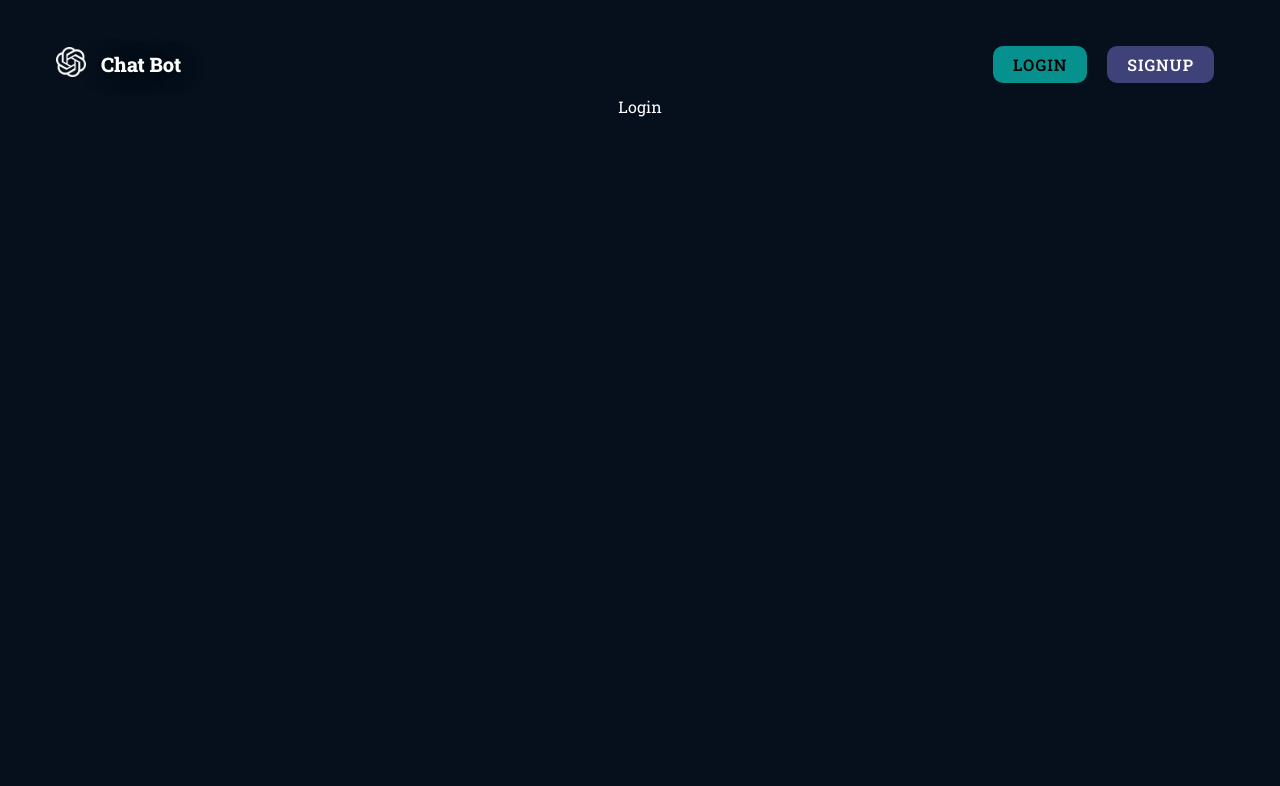
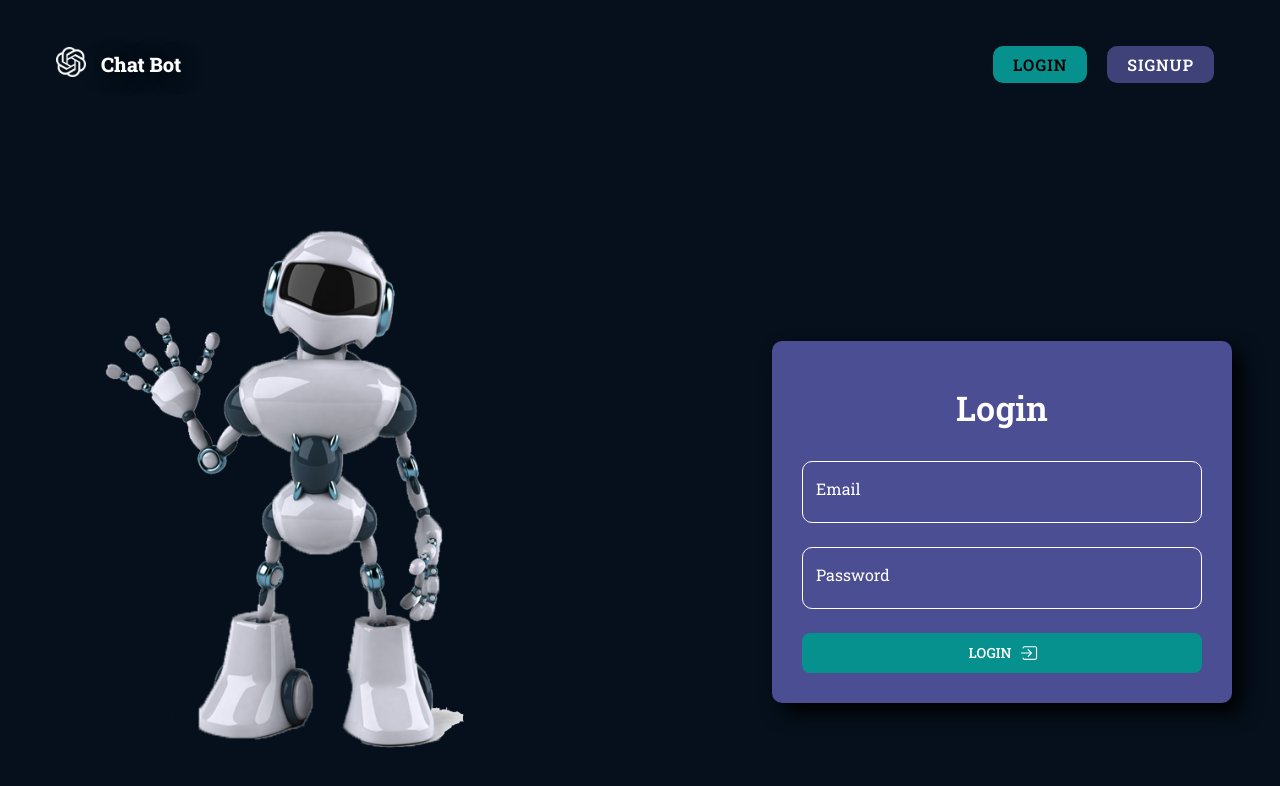
Before and after one commit to HannahNguyen6729/AI-Chat-Bot, a React (Vite) app in the folder client/: page /login in a window 1280 px wide. Shown: the top 786 px of the page. Built offline with nearby package versions, Linux system fonts and the light colour scheme.

Commit message:
design login page

```diff
--- /dev/null
+++ b/client/src/components/share/CustomizedInput.tsx
@@ -0,0 +1,29 @@
+import TextField from '@mui/material/TextField';
+
+type Props = {
+  name: string;
+  type: string;
+  label: string;
+};
+
+const CustomizedInput = (props: Props) => {
+  return (
+    <TextField
+      margin="normal"
+      InputLabelProps={{ style: { color: 'white' } }}
+      name={props.name}
+      label={props.label}
+      type={props.type}
+      InputProps={{
+        style: {
+          width: '400px',
+          borderRadius: 10,
+          fontSize: 20,
+          color: 'white',
+        },
+      }}
+    />
+  );
+};
+
+export default CustomizedInput;
--- a/client/src/pages/Login.tsx
+++ b/client/src/pages/Login.tsx
@@ -1,7 +1,77 @@
 import React from 'react';
+import { IoIosLogIn } from 'react-icons/io';
+import { Box, Typography, Button } from '@mui/material';
+import CustomizedInput from '../components/share/CustomizedInput';
 
 const Login = () => {
-  return <div>Login</div>;
+  const handleSubmit = async (e: React.FormEvent<HTMLFormElement>) => {};
+
+  return (
+    <Box width={'100%'} height={'100%'} display="flex" flex={1}>
+      <Box padding={8} mt={8} display={{ md: 'flex', sm: 'none', xs: 'none' }}>
+        <img src="airobot.png" alt="Robot" style={{ width: '400px' }} />
+      </Box>
+      <Box
+        display={'flex'}
+        flex={{ xs: 1, md: 0.5 }}
+        justifyContent={'center'}
+        alignItems={'center'}
+        padding={2}
+        ml={'auto'}
+        mt={16}
+      >
+        <form
+          onSubmit={handleSubmit}
+          style={{
+            margin: 'auto',
+            padding: '30px',
+            boxShadow: '10px 10px 20px #000',
+            borderRadius: '10px',
+            border: 'none',
+            backgroundColor: '#4c4e94',
+          }}
+        >
+          <Box
+            sx={{
+              display: 'flex',
+              flexDirection: 'column',
+              justifyContent: 'center',
+            }}
+          >
+            <Typography
+              variant="h4"
+              textAlign="center"
+              padding={2}
+              fontWeight={600}
+            >
+              Login
+            </Typography>
+            <CustomizedInput type="email" name="email" label="Email" />
+            <CustomizedInput type="password" name="password" label="Password" />
+            <Button
+              type="submit"
+              sx={{
+                px: 2,
+                py: 1,
+                mt: 2,
+                width: '400px',
+                borderRadius: 2,
+                bgcolor: '#06908e',
+                color: 'white',
+                ':hover': {
+                  bgcolor: 'white',
+                  color: 'black',
+                },
+              }}
+              endIcon={<IoIosLogIn />}
+            >
+              Login
+            </Button>
+          </Box>
+        </form>
+      </Box>
+    </Box>
+  );
 };
 
 export default Login;
```
